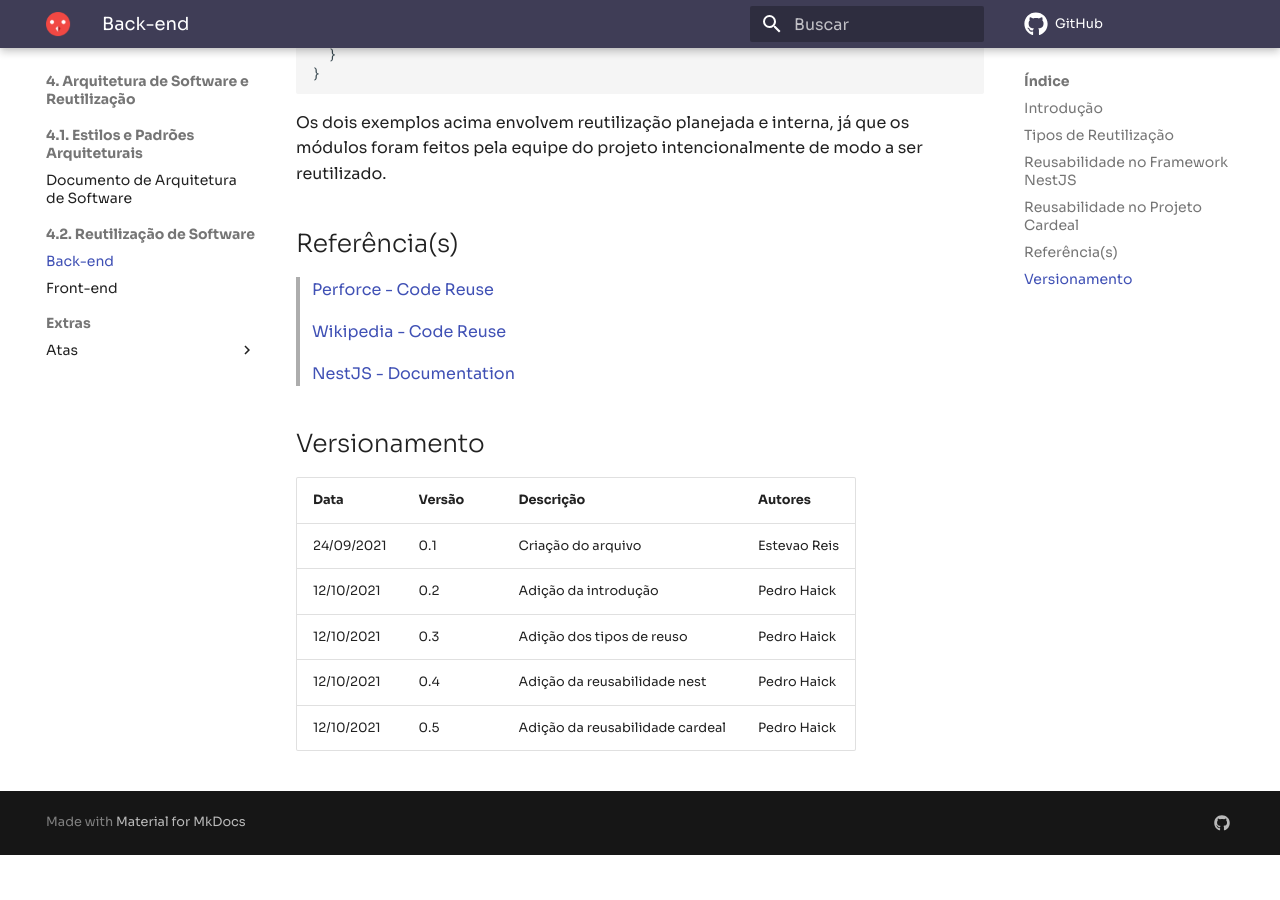
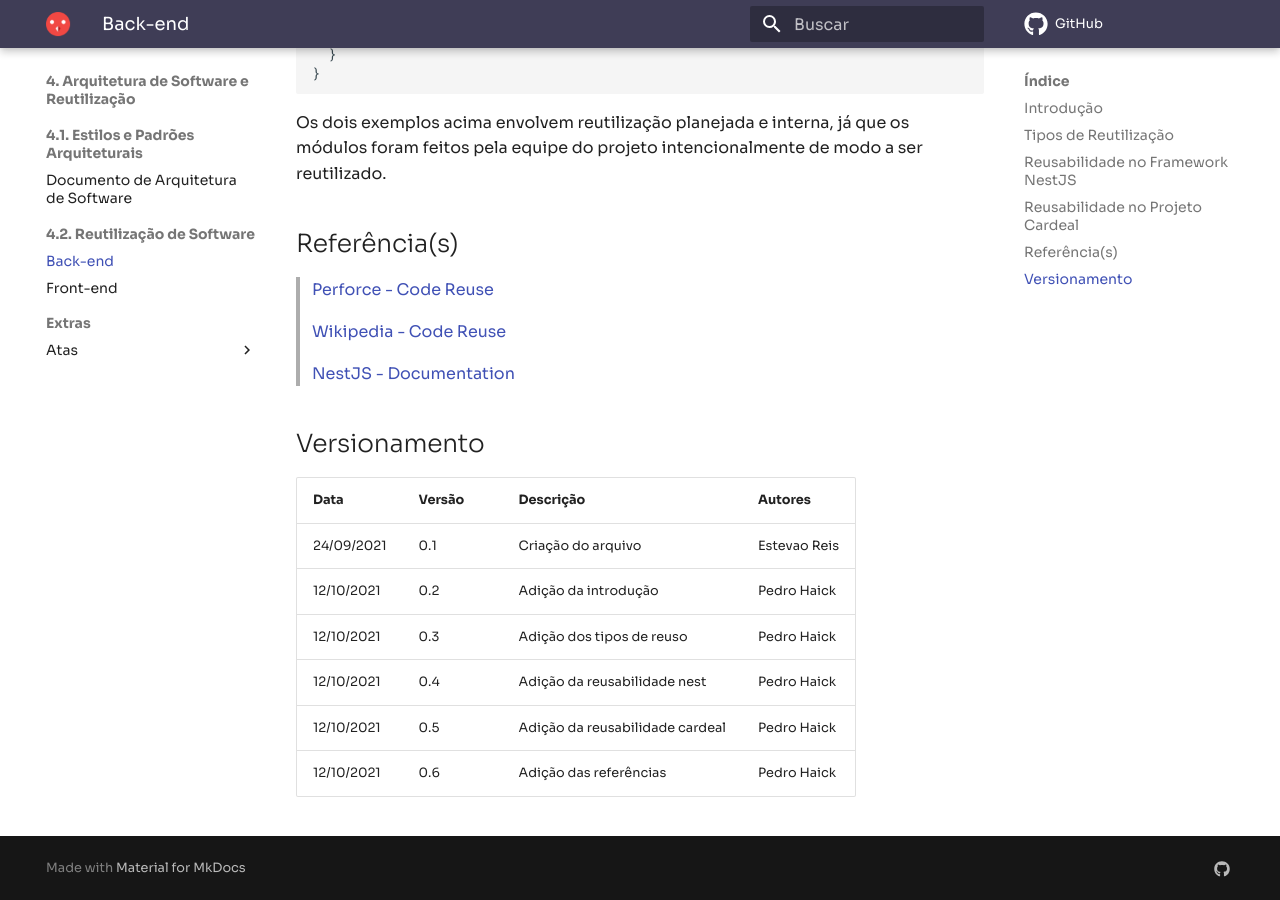
Before and after one commit to UnBArqDsw2021-1/2021.1_G04_Cardeal, an MkDocs documentation site: the page built from docs/arquitetura/back-end.md, in a window 1280 px wide and 900 px high, scrolled down 2675 px. Built offline with MkDocs 1.6.1 and Material for MkDocs 9.7.7, drawn with Linux system fonts in a browser that asks for light colours; comment, search, counter and statistics services are not loaded; before the commit the page ends 3530 px from its top, so only the background shows below that.

Commit message:
Code Reuse - Backend: added text references

```diff
--- a/docs/arquitetura/back-end.md
+++ b/docs/arquitetura/back-end.md
@@ -97,3 +97,4 @@ Os dois exemplos acima envolvem reutilização planejada e interna, já que os m
 | 12/10/2021 | 0.3    | Adição dos tipos de reuso       | Pedro Haick   |
 | 12/10/2021 | 0.4    | Adição da reusabilidade nest    | Pedro Haick   |
 | 12/10/2021 | 0.5    | Adição da reusabilidade cardeal | Pedro Haick   |
+| 12/10/2021 | 0.6    | Adição das referências          | Pedro Haick   |
```
